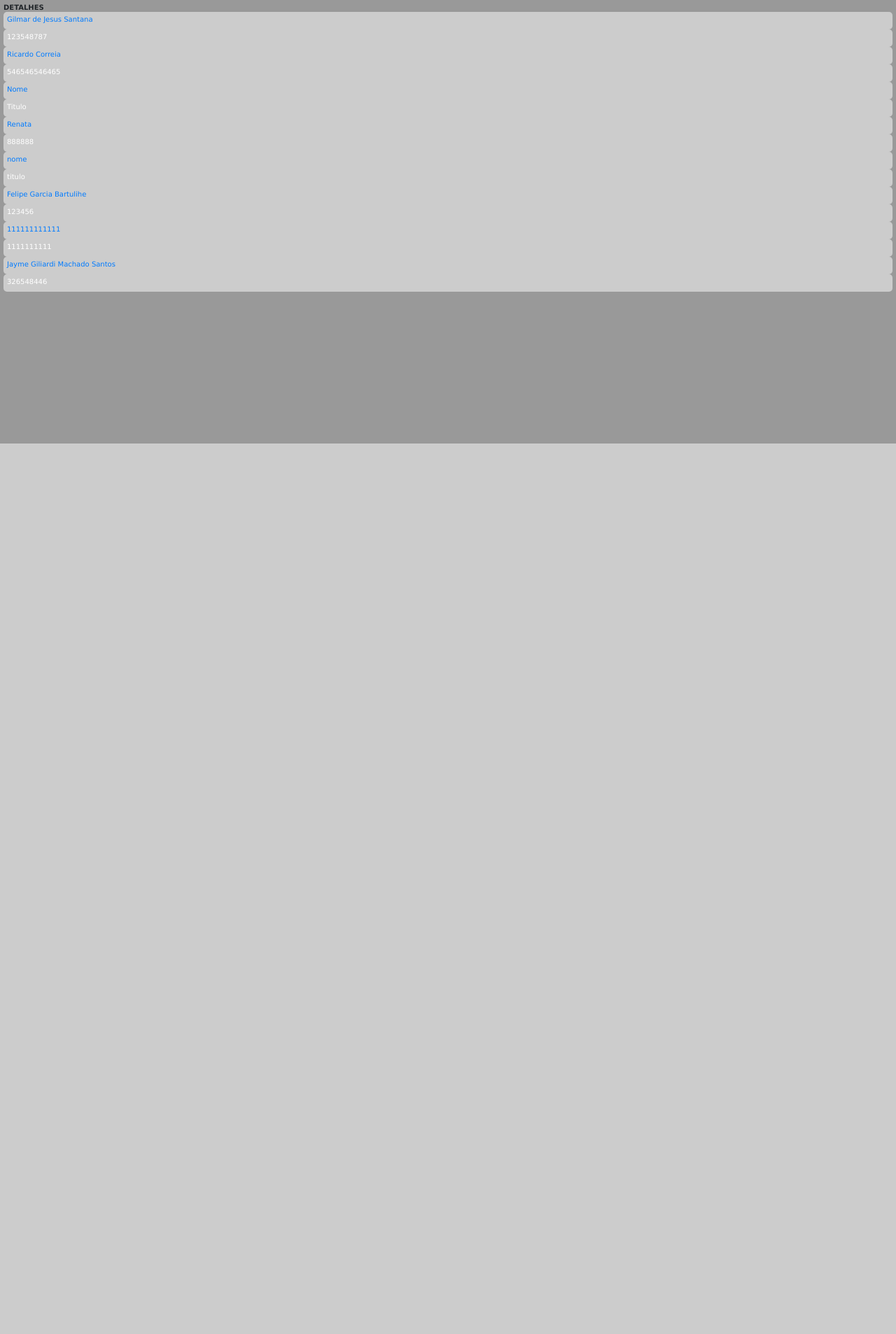
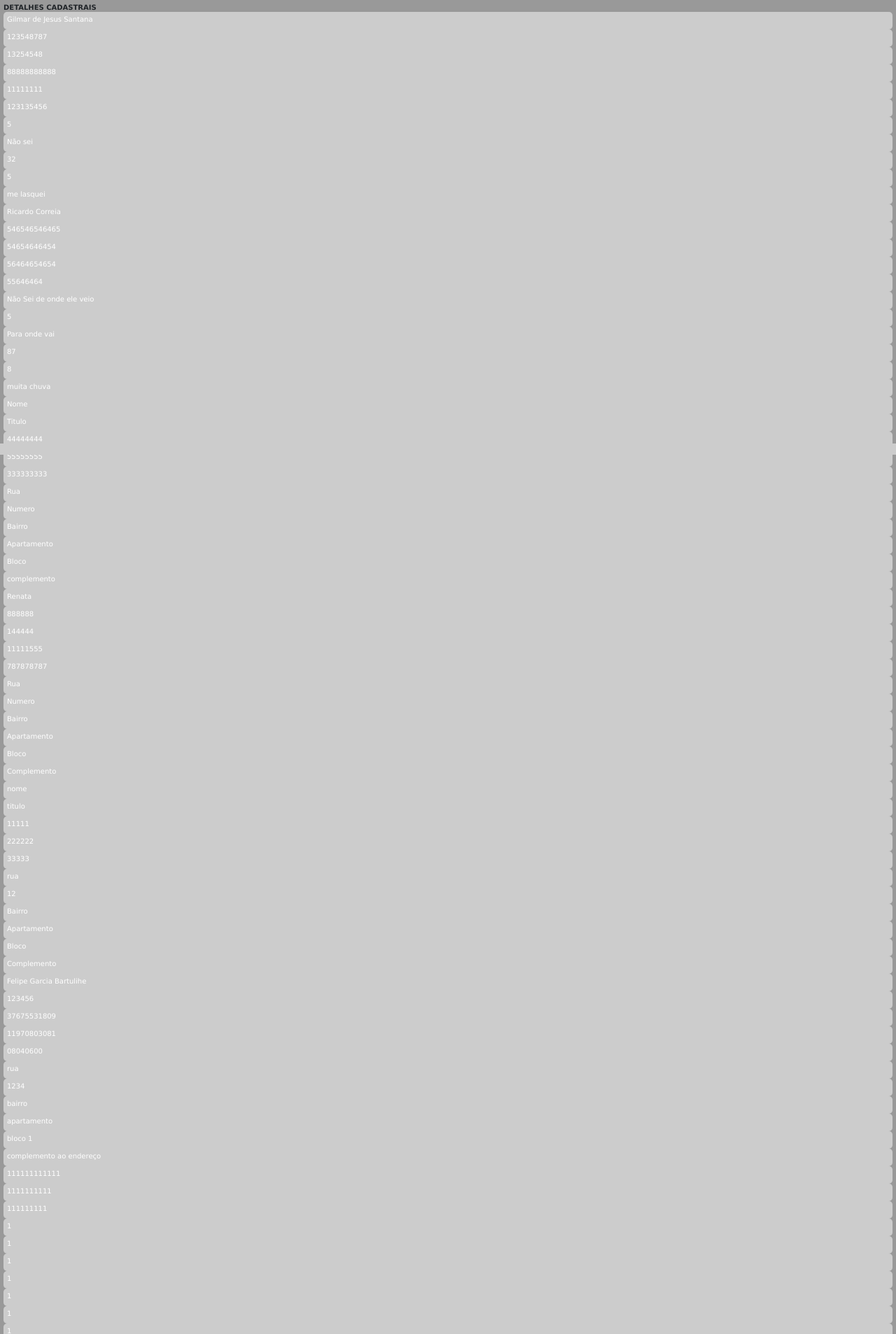
Before and after one commit to GilmarDeJesusSantana/Pessoa, a Django app: template pessoa/templates/details.html in a window 1280 px wide. Shown: the part 150-2057 px from the top of the page at 70% size. Before the commit the page ends 800 px from the top, so only its background shows below. Run offline with Django 3.2, Linux system fonts and the light colour scheme; the template is opened without the code that fills it: values named after a table or form of the project are taken from there, others are empty; data comes from the database, SQL or seed files in the repository; some libraries are stand-ins or nearby versions.

Commit message:
Implementacao parcial da tela de detalhes

```diff
--- a/pessoa/static/styles/people.css
+++ b/pessoa/static/styles/people.css
@@ -175,6 +175,13 @@ body{
     padding: 0px;
 
 }
+
+/* Link no Grid*/
+#dados-nome a{
+    color:white;
+    text-decoration:none;
+}
+
 /*Registrar nova pessoa*/
 #registrar{
     font-size: 14px;
--- a/pessoa/templates/details.html
+++ b/pessoa/templates/details.html
@@ -1,12 +1,21 @@
 {%extends "pessoabase.html"%}
 {%block body%}
-    <form>
-        <div><strong> DETALHES</strong></div>
+        <div><strong> DETALHES CADASTRAIS</strong></div>
         {%for pessoa in pessoas%}
     		<div id="dados-nome" class="box">
-    			<a href="/details">{{pessoa|linebreaksbr}}</a>
+    			{{pessoa|linebreaksbr}}
     		</div>
-        <div class="box">{{pessoa.titulo}}</div>
+            <div class="box">
+                {{pessoa.titulo}}
+            </div>
+            <div class="box">{{pessoa.cpf}}</div>
+            <div class="box">{{pessoa.telefone}}</div>
+            <div class="box">{{pessoa.cep}}</div>
+            <div class="box">{{pessoa.rua}}</div>
+            <div class="box">{{pessoa.numero}}</div>
+            <div class="box">{{pessoa.bairro}}</div>
+            <div class="box">{{pessoa.apartamento}}</div>
+            <div class="box">{{pessoa.bloco}}</div>
+            <div class="box">{{pessoa.complemento}}</div>
     	{% endfor%}
-    </form>
 {%endblock%}
--- a/pessoa/templates/pessoa_search.html
+++ b/pessoa/templates/pessoa_search.html
@@ -12,7 +12,7 @@
 
     	{%for pessoa in pessoas%}
     		<div id="dados-nome" class="box">
-    			<a href="/details">{{pessoa|linebreaksbr}}</a>
+    			<a href="{%url 'details' pessoa.id%}">{{pessoa|linebreaksbr}}</a>
     		</div>
         <div class="box">{{pessoa.titulo}}</div>
     	{% endfor%}
--- a/pessoa/urls.py
+++ b/pessoa/urls.py
@@ -4,5 +4,5 @@ urlpatterns = [
    url(r'^$',index,name = 'index'),
    url(r'^cadastro_pessoa/$',CadastroPessoaView.as_view(), name='cadastro_pessoa'),
    url(r'^pessoa_search/$',PeopleSearch.as_view(),name='pessoa_search'),
-   url(r'^details/$',PeopleDetails.as_view(),name='details'),
+   url(r'^details/(?P<pessoa_id>\d+)$',PeopleDetails.as_view(),name='details'),
 ]
```
Also changed, not shown: pessoa/people.py (+4 -3 lines).
